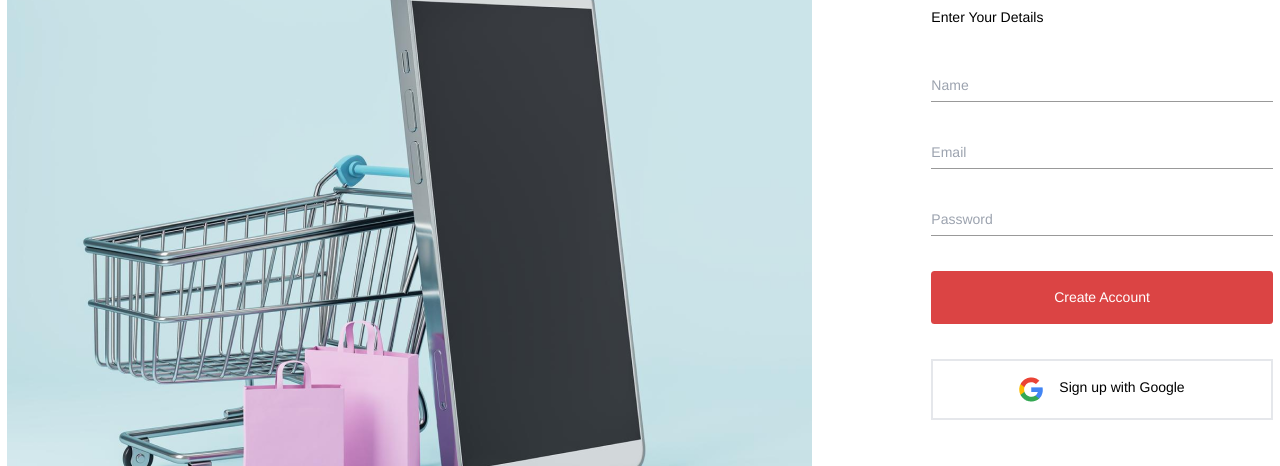
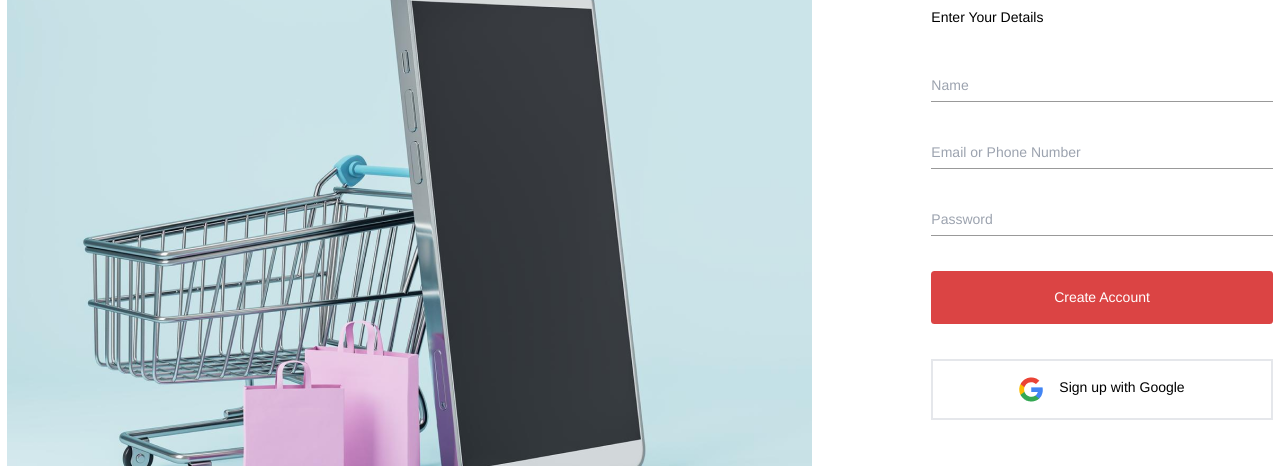
Before and after one commit to Simran-1313/E-Commerce, a React (Create React App) app: page /signup in a window 1280 px wide. Shown: the part 486-952 px from the top of the page. Built offline with nearby package versions, Linux system fonts and the light colour scheme.

Commit message:
server setup complete

```diff
--- a/src/index.js
+++ b/src/index.js
@@ -6,18 +6,14 @@ import reportWebVitals from './reportWebVitals';
 import { Provider } from 'react-redux';
 import store from './state/store';
 import { Toaster } from 'react-hot-toast';
-import { SessionProvider } from 'next-auth/react';
+
 const root = ReactDOM.createRoot(document.getElementById('root'));
 root.render(
-  <SessionProvider
- baseUrl='https://next-auth-api-six.vercel.app/'
->
-      <Provider store={store}>
+    <Provider store={store}>
 
-        <App className = "bg-white" />
-        <Toaster/>
-        </Provider>
-  </SessionProvider>
+    <App className = "bg-white" />
+    <Toaster/>
+    </Provider>
 );
 
 // If you want to start measuring performance in your app, pass a function
--- a/src/pages/Signup.js
+++ b/src/pages/Signup.js
@@ -1,53 +1,9 @@
 import React from 'react'
 import { Link } from 'react-router-dom'
-
+import Layout from '../components/Layout'
 import login from '../images/Side Image.png'
 import google from '../images/Icon-Google.png'
-import { useState } from 'react'
 const Signup = () => {
-  const [email,setEmail] = useState('');
-  const [name,setName] = useState('')
-  const [password,setPassword] = useState('');
-  const [creatingUser, setCreatingUser] = useState(false)
-  const[userCreated, setUserCreated]=useState(false);
-  const[error, setError] = useState(false);
-
-  // Function to handle the form submission of register page.
-
-  async function handleFormSubmit(e){
-    e.preventDefault();
-    setCreatingUser(true);
-    setError(false);
-    setUserCreated(false);
-
-    const response=  await fetch('https://next-auth-api-six.vercel.app/api/register',{
-        method:'POST',
-        body:JSON.stringify({name,email,password}),
-        headers:{'Content-Type':'application/json'},
-        credentials:'include'
-      });
-
-      if(response.ok){
-
-        setUserCreated(true);
-        setEmail("")
-        setName("")
-        setPassword("")
-
-       }
-      else{
-        setError(true);
-      }
-
-     setCreatingUser(false);
-
-
-
-
-
-
-
-  }
   return (
     <>
       <div className='flex w-full  xl:justify-center mt-[60px] items-center mb-[8.8rem]' >
@@ -55,66 +11,17 @@ const Signup = () => {
         <div className='flex-col flex ml-[8.5rem] gap-y-[3rem] ' >
           <h2 className='flex justify-center font-sans font-medium text-4xl' >Create An account</h2>
           <p className='text-base' >Enter Your Details</p>
-           {userCreated && (
-        <div className='my-4 text-center' >
-          User created.<br/> Now you can {' '} <Link href={'/steps/login'} className='underline' >Login &raquo;</Link>
-        </div>
-      )}
-      {
-        error && (
-          <div className='my-4 text-center' >
-                An error has occured.<br/>
-                Please try again Later...
-          </div>
-        )
-      }
-          <form onSubmit={handleFormSubmit} className='flex flex-col  gap-[2.5rem]' >
-            <input type='text' value={name} className='signup ' placeholder='Name' onChange={(e)=>setName(e.target.value)} ></input>
-            <input type='email' value={email} className='signup ' placeholder='Email' onChange={(e)=>setEmail(e.target.value)} ></input>
-            <input type='password' value={password} className='signup' placeholder='Password' onChange={(e)=>{setPassword(e.target.value)}}></input>
-            <button  disabled={creatingUser}  className= '  text-white rounded text-base font-medium bg-[#DB4444] w-full py-[16px] px-[122px]' type='submit'>Create Account</button>
+          <form className='flex flex-col  gap-[2.5rem]' >
+            <input type='text' className=' bg-opacity-0 bg-white  h-[32px] border-black/40 border-b-[1px]' placeholder='Name'></input>
+            <input type='text' className='bg-opacity-0 bg-white  h-[32px] border-black/40 border-b-[1px]' placeholder='Email or Phone Number'></input>
+            <input type='password' className='bg-opacity-0 bg-white  h-[32px] border-black/40 border-b-[1px]' placeholder='Password'></input>
+            <button className= '  text-white rounded text-base font-medium bg-[#DB4444] w-full py-[16px] px-[122px]' type='submit'>Create Account</button>
             <button className='flex py-[16px] px-[86px] gap-[16px] border-2' ><img src={google}></img> Sign up with Google </button>
           </form>
           <p className='flex justify-center text-gray-500'>Already Have account? <Link to='/login' className='underline
           ' >Log in</Link></p>
         </div>
       </div>
-          {/* <section className='mt-24 h-[70vh]' >
-      <h1 className='text-center text-primary text-4xl mb-4 ' >
-        Register
-      </h1>
-      {userCreated && (
-        <div className='my-4 text-center' >
-          User created.<br/> Now you can {' '} <Link href={'/steps/login'} className='underline' >Login &raquo;</Link>
-        </div>
-      )}
-      {
-        error && (
-          <div className='my-4 text-center' >
-                An error has occured.<br/>
-                Please try again Later...
-          </div>
-        )
-      }
-      <form className='block max-w-xs mx-auto' onSubmit={handleFormSubmit} >
-        <input type='email' placeholder='email' required value={email}
-          disabled={creatingUser}
-        onChange={(e)=>{
-          setEmail(e.target.value);
-
-        }}  />
-        <input  type="password" required placeholder='password' value={password}
-          disabled={creatingUser}
-        onChange={(e)=>{
-          setPassword(e.target.value);
-        }} />
-        <button type='submit' disabled={creatingUser} > Register</button>
-        <div className='text-center my-4 text-gray-500 border-t pt-4 ' >
-            Existing Account?&nbsp; <Link className='underline ' href={'/login'}> Login here&raquo;</Link>
-          </div>
-      </form>
-
-    </section> */}
     </>
   )
 }
--- /dev/null
+++ b/src/setupProxies.js
@@ -0,0 +1,15 @@
+// src/setupProxy.js
+const { createProxyMiddleware } = require('http-proxy-middleware');
+
+module.exports = function(app) {
+  app.use(
+    '/api',
+    createProxyMiddleware({
+      target: 'https://e-commerce-ruddy-iota.vercel.app', // Point to your backend server
+      changeOrigin: true,
+      pathRewrite: {
+        '^/api': '', // Remove `/api` from the beginning of the URL
+      },
+    })
+  );
+};
```
Also changed, not shown: vercel.json (added), 1 other file (tests, documents, lock files or other folders).
